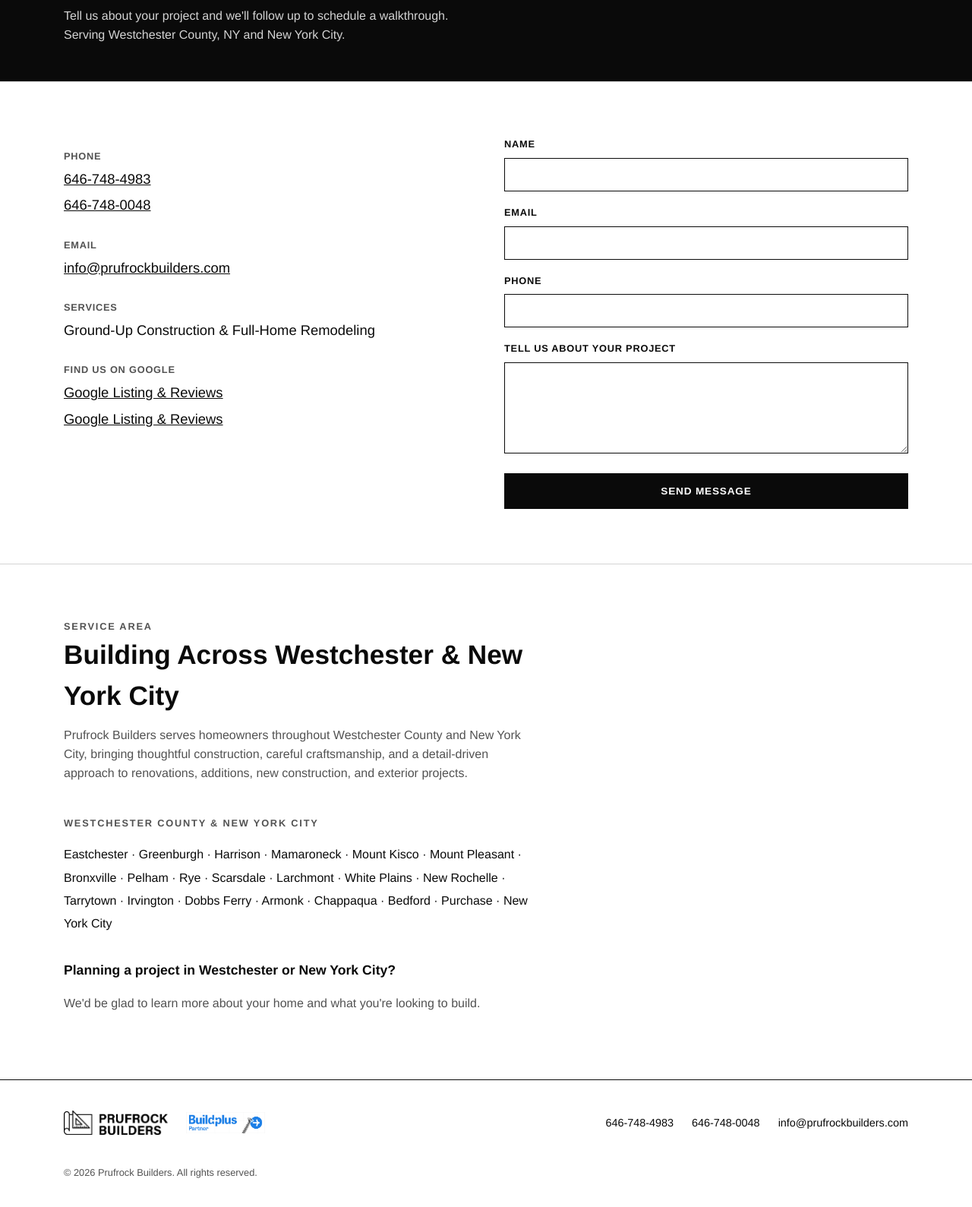
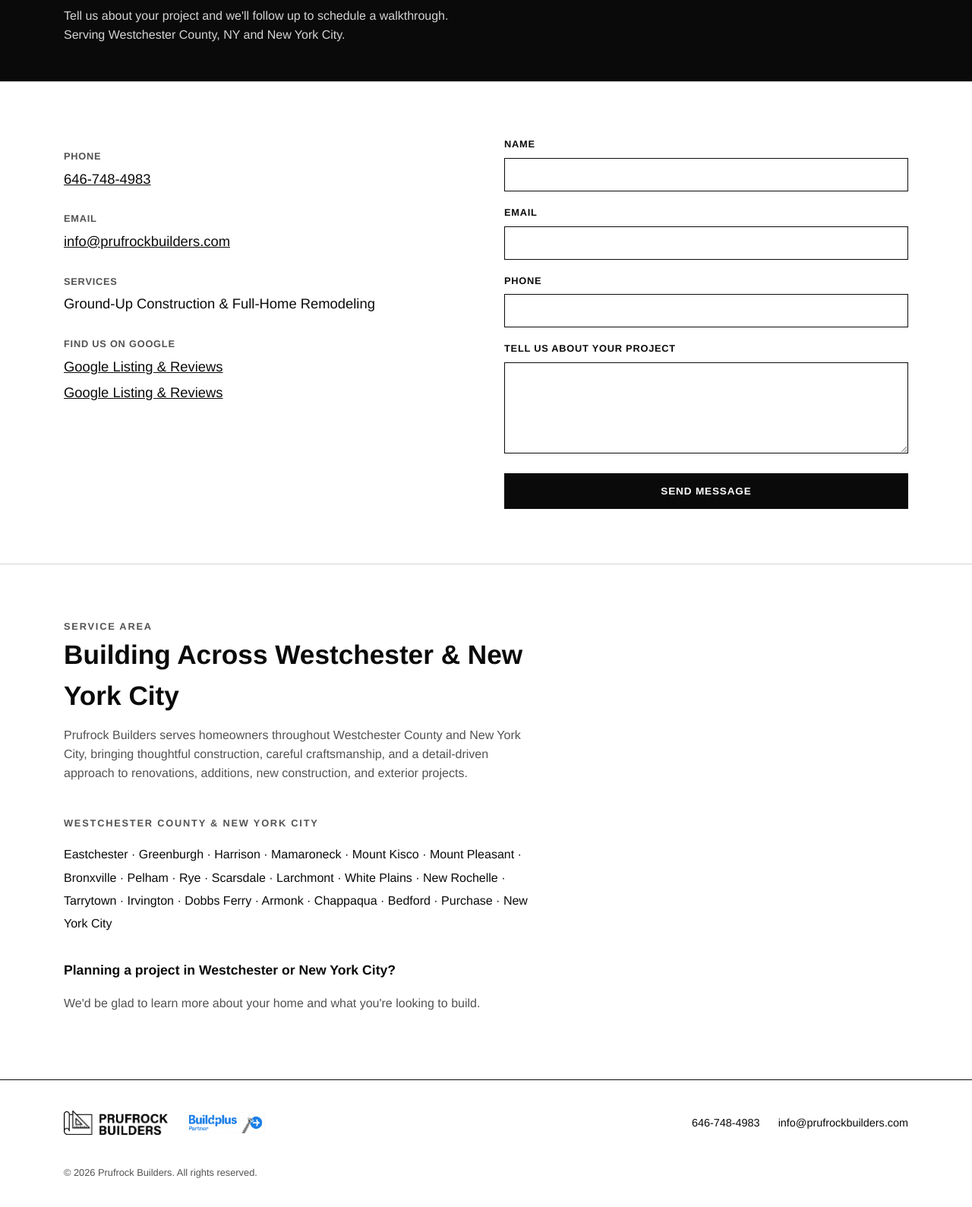
Before and after one commit to prufrockbuilders/prufrockbuilders, a plain HTML site: page contact.html in a window 1280 px wide. Shown: the part 261-1850 px from the top of the page at 76% size. Drawn offline with Linux system fonts and the light colour scheme.

Commit message:
Remove second phone number (646-748-0048) site-wide
Dropped from all page footers, the Contact page, and the
structured data; 646-748-4983 is now the only listed number.

Co-Authored-By: Claude Sonnet 5.5 <noreply@anthropic.com>

```diff
--- a/contact.html
+++ b/contact.html
@@ -59,7 +59,6 @@
         <dl>
           <dt>Phone</dt>
           <dd><a href="tel:6467484983">646-748-4983</a></dd>
-          <dd><a href="tel:6467480048">646-748-0048</a></dd>
           <dt>Email</dt>
           <dd><a href="mailto:info@prufrockbuilders.com">info@prufrockbuilders.com</a></dd>
           <dt>Services</dt>
@@ -120,7 +119,6 @@
     </a>
     <ul class="footer-links">
       <li><a href="tel:6467484983">646-748-4983</a></li>
-      <li><a href="tel:6467480048">646-748-0048</a></li>
       <li><a href="mailto:info@prufrockbuilders.com">info@prufrockbuilders.com</a></li>
     </ul>
     <p class="copyright">&copy; 2026 Prufrock Builders. All rights reserved.</p>
```
Also changed, not shown: about.html (+0 -1 lines), blog-cost-of-waiting.html (+0 -1 lines), blog-value-of-general-contractor.html (+0 -1 lines), blog.html (+0 -1 lines), index.html (+1 -2 lines), projects.html (+0 -1 lines), services.html (+0 -1 lines), thank-you.html (+0 -1 lines), 1 other file.
